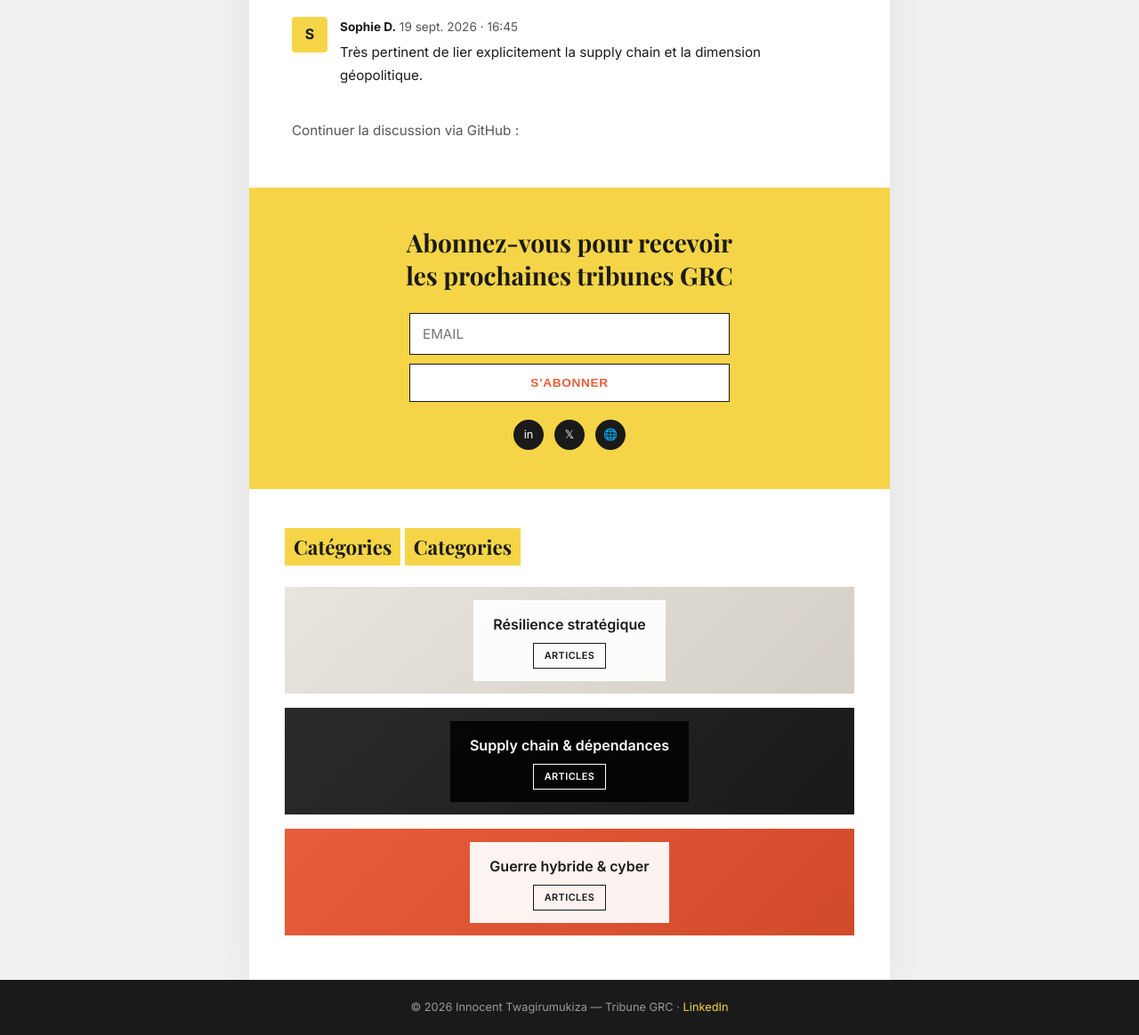
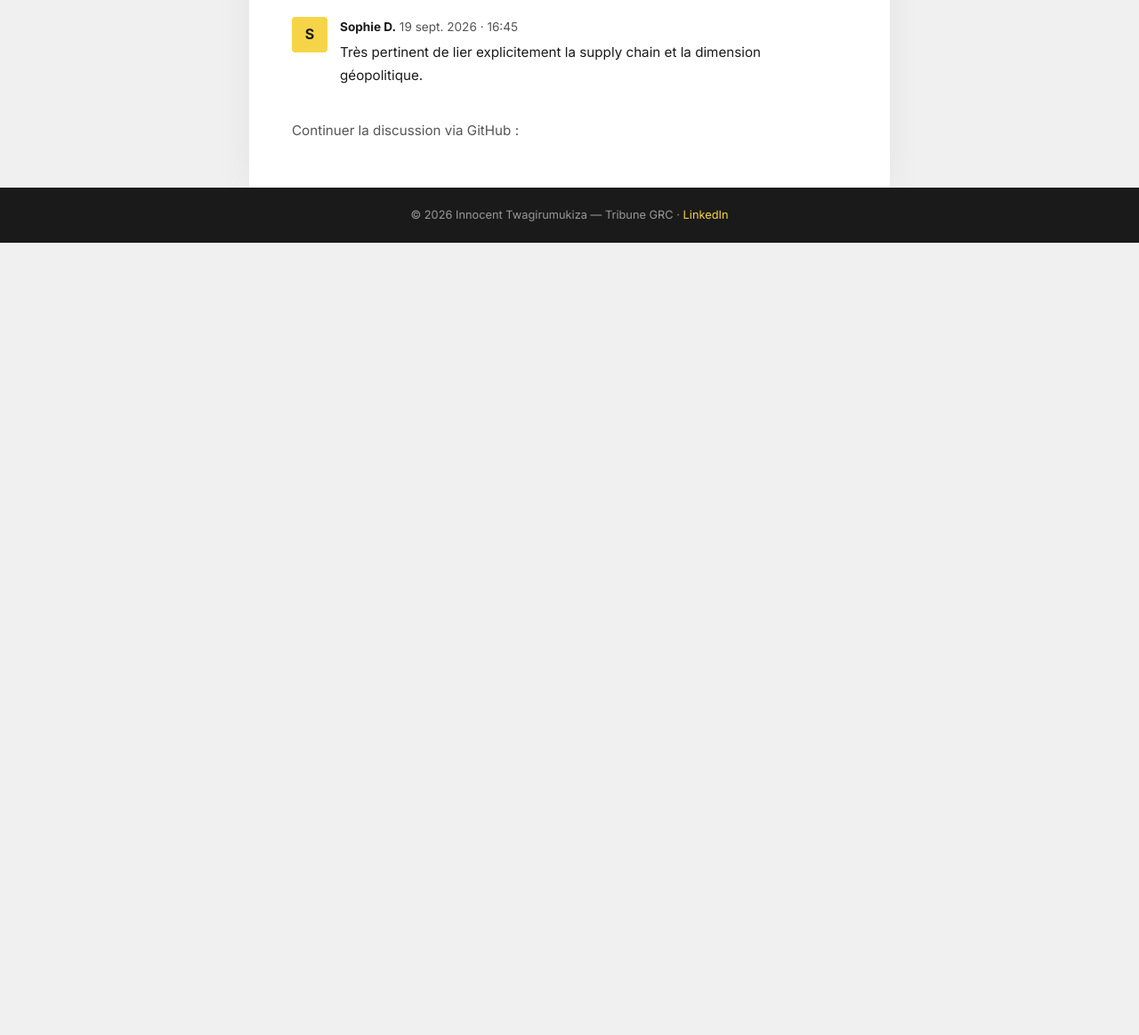
Before and after one commit to TWAGINNO/Guerre-et-cybers-curit-, a plain HTML site: page index.html in a window 1280 px wide. Shown: the part 6985-8149 px from the top of the page at 89% size. After the commit the page ends 7258 px from the top, so only its background shows below. Drawn offline with nearby package versions, Linux system fonts and the light colour scheme.

Commit message:
Add files via upload

```diff
--- a/index.html
+++ b/index.html
@@ -176,31 +176,6 @@
       font-size: 0.8rem; font-weight: 600; cursor: pointer;
     }
     [data-theme="dark"] .submit-comment { background: var(--yellow); color: #1A1A1A; }
-    .newsletter { background: var(--yellow); padding: 44px 40px; text-align: center; }
-    .newsletter h3 {
-      font-family: 'Playfair Display', Georgia, serif; font-size: clamp(1.4rem, 3.5vw, 1.75rem);
-      font-weight: 700; line-height: 1.3; margin-bottom: 24px; max-width: 400px;
-      margin-left: auto; margin-right: auto; color: #1A1A1A;
-    }
-    .newsletter-form { max-width: 360px; margin: 0 auto 20px; }
-    .newsletter-form input {
-      width: 100%; padding: 13px 14px; border: 1.5px solid #1A1A1A; background: #fff;
-      font-size: 0.95rem; margin-bottom: 10px; font-family: inherit; color: #1A1A1A;
-    }
-    .newsletter-form button {
-      width: 100%; padding: 13px; background: #fff; border: 1.5px solid #1A1A1A;
-      color: var(--orange); font-weight: 600; font-size: 0.85rem; letter-spacing: 0.05em; cursor: pointer;
-    }
-    .socials { display: flex; justify-content: center; gap: 12px; }
-    .socials a {
-      width: 34px; height: 34px; background: #1A1A1A; border-radius: 50%;
-      display: flex; align-items: center; justify-content: center; color: #fff; text-decoration: none; font-size: 0.8rem;
-    }
-    .categories { padding: 44px 40px 50px; }
-    .categories h3 {
-      font-family: 'Playfair Display', Georgia, serif; font-size: 1.4rem; margin-bottom: 24px;
-      display: inline-block; background: var(--yellow); padding: 2px 10px; color: #1A1A1A;
-    }
     .cat-grid { display: flex; flex-direction: column; gap: 16px; }
     .cat-card { position: relative; height: 120px; overflow: hidden; display: flex; align-items: center; justify-content: center; }
     .cat-card .cat-bg { position: absolute; inset: 0; }
@@ -420,7 +395,7 @@
         <p class="lang-en">Consultant and trainer in Governance, Risk and Compliance (GRC). I support organisations in cyber risk management, regulatory compliance (GDPR, NIS2, ISO 27001, DORA) and building a culture of strategic resilience.</p>
         <div class="author-links">
           <a href="https://fr.linkedin.com/in/innocent-twagirumukiza" target="_blank" rel="noopener">LinkedIn</a>
-          <a href="https://en.malt.fr/profile/innocenttwagirumukiza" target="_blank" rel="noopener">Malt / Profil</a>
+          <a href="https://twagirumukiza.github.io/Twagirumukiza-Innocent/" target="_blank" rel="noopener">Site</a>
         </div>
       </div>
     </section>
@@ -486,50 +461,7 @@
       <noscript class="lang-en">Enable JavaScript to view comments (Giscus).</noscript>
     </section>
 
-    <section class="newsletter">
-      <h3 class="lang-fr">Abonnez-vous pour recevoir les prochaines tribunes GRC</h3>
-      <h3 class="lang-en">Subscribe to receive the next GRC tribunes</h3>
-      <form class="newsletter-form" onsubmit="event.preventDefault(); alert('Inscription enregistrée (démo). Merci !');">
-        <input type="email" placeholder="EMAIL" required>
-        <button type="submit">S’ABONNER</button>
-      </form>
-      <div class="socials">
-        <a href="https://fr.linkedin.com/in/innocent-twagirumukiza" target="_blank" rel="noopener" title="LinkedIn">in</a>
-        <a href="#" title="X">𝕏</a>
-        <a href="#" title="Site">🌐</a>
-      </div>
-    </section>
-
-    <section class="categories">
-      <h3 class="lang-fr">Catégories</h3>
-      <h3 class="lang-en">Categories</h3>
-      <div class="cat-grid">
-        <div class="cat-card cat-1">
-          <div class="cat-bg"></div>
-          <div class="overlay">
-            <h4 class="lang-fr">Résilience stratégique</h4>
-            <h4 class="lang-en">Strategic resilience</h4>
-            <a href="#">ARTICLES</a>
-          </div>
-        </div>
-        <div class="cat-card cat-2">
-          <div class="cat-bg"></div>
-          <div class="overlay">
-            <h4>Supply chain & dépendances</h4>
-            <a href="#">ARTICLES</a>
-          </div>
-        </div>
-        <div class="cat-card cat-3">
-          <div class="cat-bg"></div>
-          <div class="overlay">
-            <h4 class="lang-fr">Guerre hybride & cyber</h4>
-            <h4 class="lang-en">Hybrid warfare & cyber</h4>
-            <a href="#">ARTICLES</a>
-          </div>
-        </div>
-      </div>
-    </section>
-  </div>
+</div>
 
   <footer>
     © 2026 Innocent Twagirumukiza — Tribune GRC · <a href="https://fr.linkedin.com/in/innocent-twagirumukiza" target="_blank" rel="noopener">LinkedIn</a>
```
